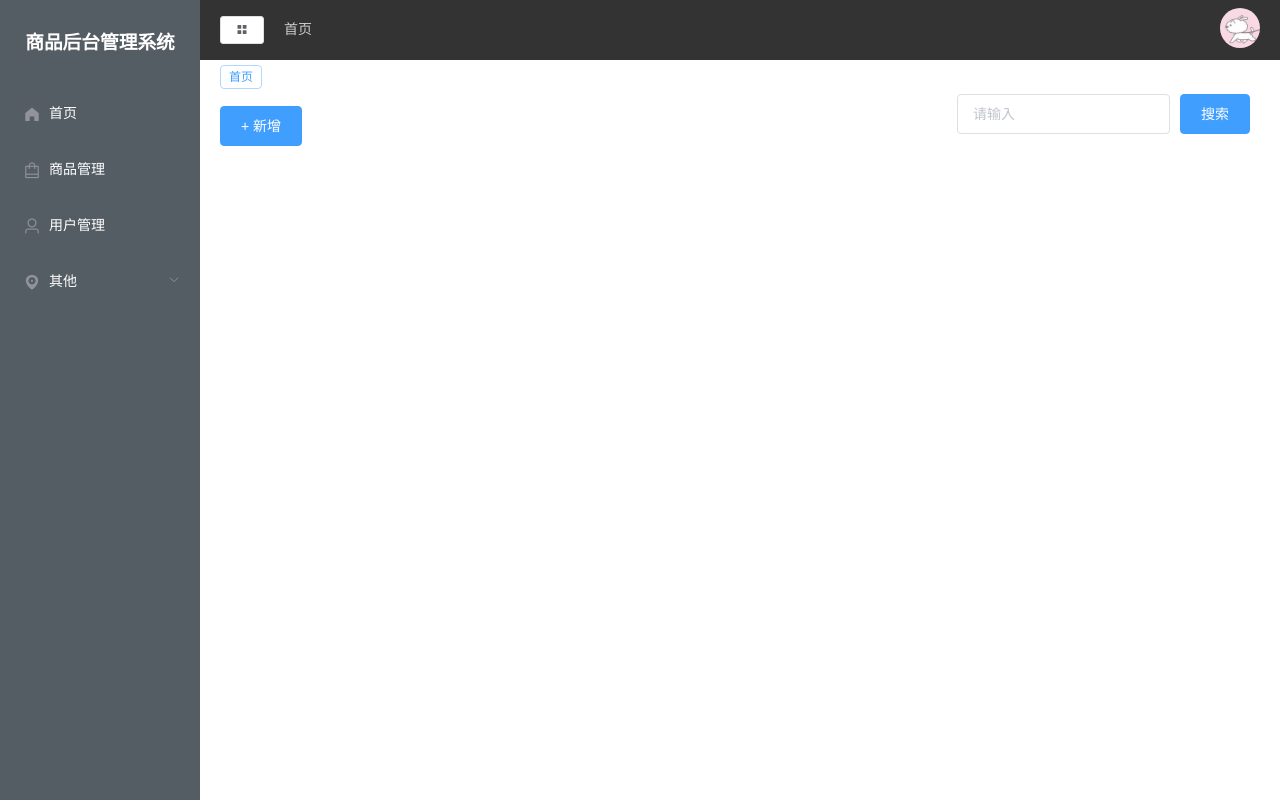
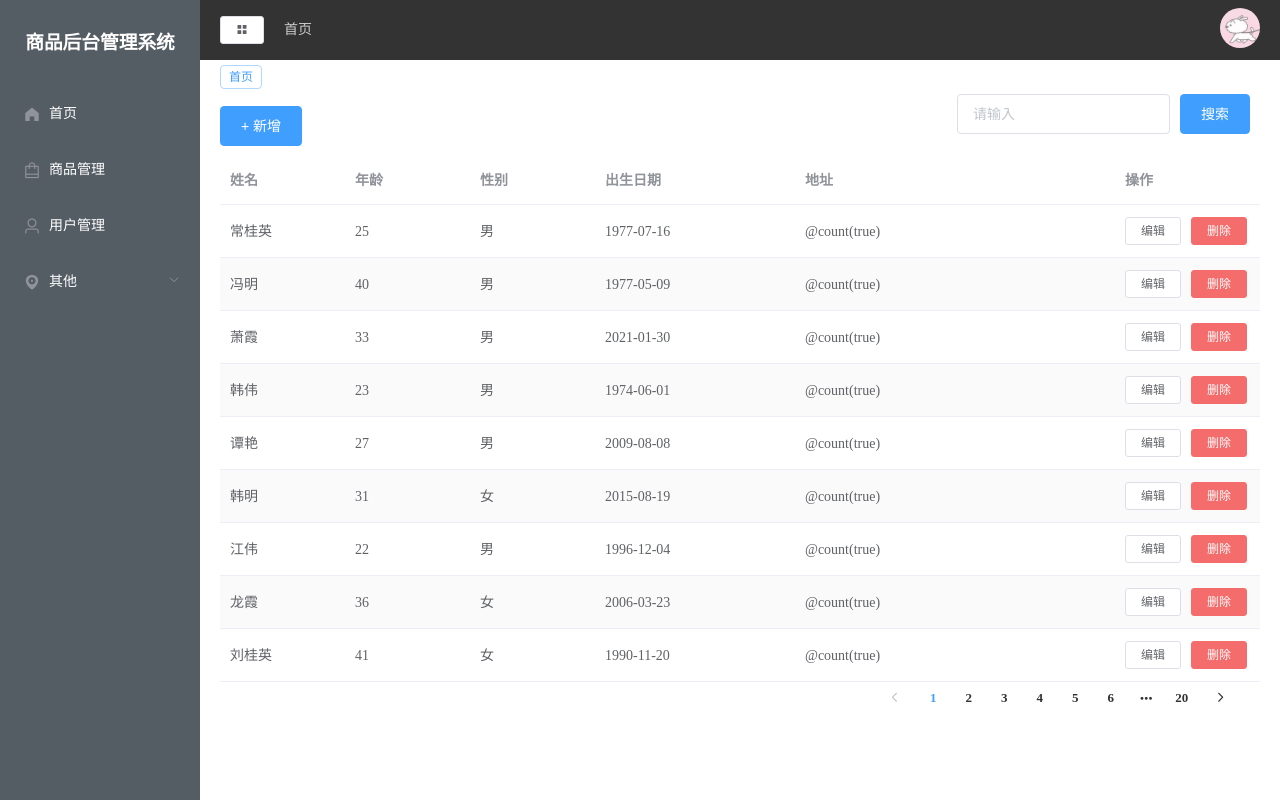
Before and after one commit to Wuxidixii/vue-management, a Vue app: page /user in a window 1280 px wide. Built offline with nearby package versions, Linux system fonts and the light colour scheme.

Commit message:
Imperfect user management page

```diff
--- a/src/api/data.js
+++ b/src/api/data.js
@@ -2,6 +2,23 @@
 
 export const getData = () => {
   return axios.request({
-    url: '/home/getData'
+    url: '/home/getData',
+    method: 'get'
   })
 }
+
+export const getUser = (params) => {
+  return axios.request({
+    url: '/user/getUser',
+    method: 'get',
+    params
+  })
+}
+
+export const delUser = (id) => {
+  return axios.request({
+    url: '/user/del',
+    method: 'post',
+    id
+  })
+}
--- a/src/api/mock.js
+++ b/src/api/mock.js
@@ -1,4 +1,9 @@
 import Mock from 'mockjs'
 import homeApi from './mockServeData/home'
+import userApi from './mockServeData/user'
 
 Mock.mock('/home/getData', homeApi.getStatisticalData)
+Mock.mock(/\/user\/add/, 'post', userApi.createUser)
+Mock.mock(/\/user\/edit/, 'post', userApi.updateUser)
+Mock.mock(/\/user\/getUser/, 'get', userApi.getUserList)
+Mock.mock(/\/user\/del/, 'post', userApi.deleteUser)
--- /dev/null
+++ b/src/api/mockServeData/user.js
@@ -0,0 +1,140 @@
+import Mock from "mockjs"
+
+// get请求从config.url获取参数，post从config.body中获取参数
+function param2Obj(url) {
+  const search = url.split('?')[1]
+  if (!search) {
+    return {}
+  }
+  return JSON.parse(
+    '{"' +
+    decodeURIComponent(search)
+      .replace(/"/g, '\\"')
+      .replace(/&/g, '","')
+      .replace(/=/g, '":"') +
+    '"}'
+  )
+}
+
+let List = []
+const count = 200
+
+for (let i = 0; i < count; i++) {
+  List.push(
+    Mock.mock({
+      id: Mock.Random.guid(),
+      name: Mock.Random.cname(),
+      addr: Mock.mock('@count(true)'),
+      'age|18-60': 1,
+      birth: Mock.Random.date(),
+      sex: Mock.Random.integer(0, 1)
+    })
+  )
+}
+
+export default {
+  /**
+   * 获取
+   * 要带参数 name, page, limit; name可以不填，page，limit有默认值。
+   * @param name, page, limit
+   * @return {{code: number, count: number, data: *[]}}
+   */
+  getUserList: config => {
+    const { name, page = 1, limit = 20 } = param2Obj(config.url)
+    console.log('name:' + name, 'page:' + page, '分页大小limit:' + limit);
+    const mockList = List.filter(user => {
+      if (name && user.name.indexOf(name) === -1 && user.addr.indexOf(name) === -1) return false
+      return true
+    })
+    const pageList = mockList.filter((item, index) => index < limit * page && index >= limit * (page - 1))
+    return {
+      code: 20000,
+      count: mockList.length,
+      List: pageList
+    }
+  },
+  /**
+   * 增加用户
+   * @param name, addr, age, birth, sex
+   * @return {{code: number, data: {message: string}}}
+   */
+  createUser: config => {
+    const { name, addr, age, birth, sex } = JSON.parse(config.body)
+    console.log(JSON.parse(config.body));
+    List.unshift({
+      id: Mock.Random.guid(),
+      name: name,
+      addr: addr,
+      age: age,
+      birth: birth,
+      sex: sex
+    })
+    return {
+      code: 20000,
+      data: {
+        message: '添加成功'
+      }
+    }
+  },
+  /**
+   * 删除用户
+   * @param id
+   * @return {*}
+   */
+  deleteUser: config => {
+    const { id } = JSON.parse(config.body)
+    if (!id) {
+      return {
+        code: 999,
+        message: '参数不正确'
+      }
+    } else {
+      List = List.filter(u => u.id !== id)
+      return {
+        code: 20000,
+        message: '删除成功'
+      }
+    }
+  },
+  /**
+   * 批量删除
+   * @param config
+   * @return {{code: number, data: {message.string}}}
+   */
+  batchremove: config => {
+    let { ids } = param2Obj(config.url)
+    ids = ids.split(',')
+    List = List.filter(u => !ids.includes(u.id))
+    return {
+      code: 20000,
+      data: {
+        message: '批量删除成功'
+      }
+    }
+  },
+  /**
+   * 修改用户
+   * @param id, name, addr, age, birth, sex
+   * @return {{code: number, data: {message: string}}}
+   */
+  updateUser: config => {
+    const { id, name, addr, age, birth, sex } = JSON.parse(config.body)
+    const sex_num = parseInt(sex)
+    List.some(u => {
+      if (u.id === id) {
+        u.name = name
+        u.addr = addr
+        u.age = age
+        u.birth = birth
+        u.sex = sex_num
+        return true
+      }
+    })
+    return {
+      code: 20000,
+      data: {
+        message: '编辑成功'
+      }
+    }
+  }
+}
--- /dev/null
+++ b/src/components/CommonTable.vue
@@ -0,0 +1,69 @@
+<template>
+  <div class="common-table">
+    <el-table :data="tableData" height="525px" stripe>
+      <el-table-column
+        show-overflow-tooltip
+        v-for="item in tableLabel"
+        :key="item.prop"
+        :label="item.label"
+        :width="item.width ? item.width : 125"
+      >
+        <template slot-scope="scope">
+          <span>{{ scope.row[item.prop] }}</span>
+        </template>
+      </el-table-column>
+      <el-table-column label="操作" min-width="180">
+        <template slot-scope="scope">
+          <el-button size="mini" @click="handleEdit(scope.row)">编辑</el-button>
+          <el-button size="mini" type="danger" @click="handleDelete(scope.row)"
+            >删除</el-button
+          >
+        </template>
+      </el-table-column>
+    </el-table>
+    <el-pagination
+      class="pager"
+      layout="prev, pager, next"
+      :total="config.total"
+      :current-page.sync="config.page"
+      :page-count="20"
+    ></el-pagination>
+  </div>
+</template>
+
+<script>
+export default {
+  name: "CommonTable",
+  props: {
+    tableData: Array,
+    tableLabel: Array,
+    config: Object,
+  },
+  data() {
+    return {};
+  },
+  methods: {
+    handleEdit(row) {
+      this.$emit("edit", row);
+    },
+    handleDelete(row) {
+      this.$emit("del", row);
+    },
+    changePage(page) {
+      this.$emit("changePage", page);
+    },
+  },
+};
+</script>
+
+<style lang='less' scoped>
+.common-table {
+  background-color: #fff;
+  position: relative;
+  .pager {
+    position: absolute;
+    bottom: -32px;
+    right: 20px;
+  }
+}
+</style>
--- a/src/main.js
+++ b/src/main.js
@@ -28,7 +28,10 @@
   Option,
   Switch,
   DatePicker,
-  Dialog
+  Dialog,
+  Pagination,
+  MessageBox,
+  Message
 } from 'element-ui'
 import 'element-ui/lib/theme-chalk/index.css'
 
@@ -66,8 +69,11 @@
 Vue.use(Switch)
 Vue.use(DatePicker)
 Vue.use(Dialog)
+Vue.use(Pagination)
 
 Vue.prototype.$http = http
+Vue.prototype.$confirm = MessageBox.confirm
+Vue.prototype.$message = Message
 
 new Vue({
   render: h => h(App),
--- a/src/views/user/index.vue
+++ b/src/views/user/index.vue
@@ -23,19 +23,33 @@
         :inline="true"
         ref="form"
       >
-        <el-button type="primary" @click="getList">搜索</el-button>
+        <el-button type="primary" @click="getList(searchForm.keyword)"
+          >搜索</el-button
+        >
       </common-form>
     </div>
+    <common-table
+      :tableData="tableData"
+      :tableLabel="tableLabel"
+      :config="config"
+      @edit="editUser"
+      @del="delUser"
+      @changePage="getList"
+    ></common-table>
   </div>
 </template>
 
 <script>
 import CommonForm from "@/components/CommonForm";
+import CommonTable from "@/components/CommonTable";
+
+import { getUser } from "@/api/data";
 
 export default {
   name: "User",
   components: {
     CommonForm,
+    CommonTable,
   },
   data() {
     return {
@@ -95,10 +109,53 @@
       searchForm: {
         keyword: "",
       },
+      tableData: [],
+      tableLabel: [
+        {
+          prop: "name",
+          label: "姓名",
+        },
+        {
+          prop: "age",
+          label: "年龄",
+        },
+        {
+          prop: "sexLabel",
+          label: "性别",
+        },
+        {
+          prop: "birth",
+          label: "出生日期",
+          width: 200,
+        },
+        {
+          prop: "addr",
+          label: "地址",
+          width: 320,
+        },
+      ],
+      config: {
+        page: 1,
+        total: 30,
+      },
     };
   },
   methods: {
-    confirm() {},
+    confirm() {
+      if (this.operateType === "edit") {
+        this.$http.post("/user/edit", this.operateForm).then((res) => {
+          console.log(res, "11111111");
+          this.isShow = false;
+          this.getList();
+        });
+      } else {
+        this.$http.post("/user/add", this.operateForm).then((res) => {
+          console.log(res, "22222222222");
+          this.isShow = false;
+          this.getList();
+        });
+      }
+    },
     addUser() {
       this.isShow = true;
       this.operateType = "add";
@@ -110,7 +167,52 @@
         addr: "",
       };
     },
-    getList() {},
+    editUser(row) {
+      this.operateType = "edit";
+      this.isShow = true;
+      this.operateForm = row;
+    },
+    delUser(row) {
+      console.log("此操作将永久删除，是否继续？");
+      this.$confirm("此操作将永久删除，是否继续？", "提示", {
+        confirmButtonText: "确认",
+        cancelButtonText: "取消",
+        type: "warning",
+      }).then(() => {
+        const id = row.id;
+        console.log(id);
+        this.$http
+          .post("/user/del", {
+            id,
+          })
+          .then(() => {
+            this.$message({
+              type: "success",
+              message: "删除成功",
+            });
+            this.getList();
+          });
+      });
+    },
+    getList(name = "") {
+      this.config.loading = true;
+      name ? (this.config.page = 1) : "";
+      getUser({
+        page: this.config.page,
+        name,
+      }).then(({ data: res }) => {
+        console.log(res, "33333333");
+        this.tableData = res.List.map((item) => {
+          item.sexLabel = item.sex === 0 ? "女" : "男";
+          return item;
+        });
+        this.config.total = res.count;
+        this.config.loading = false;
+      });
+    },
+  },
+  created() {
+    this.getList();
   },
 };
 </script>
```
